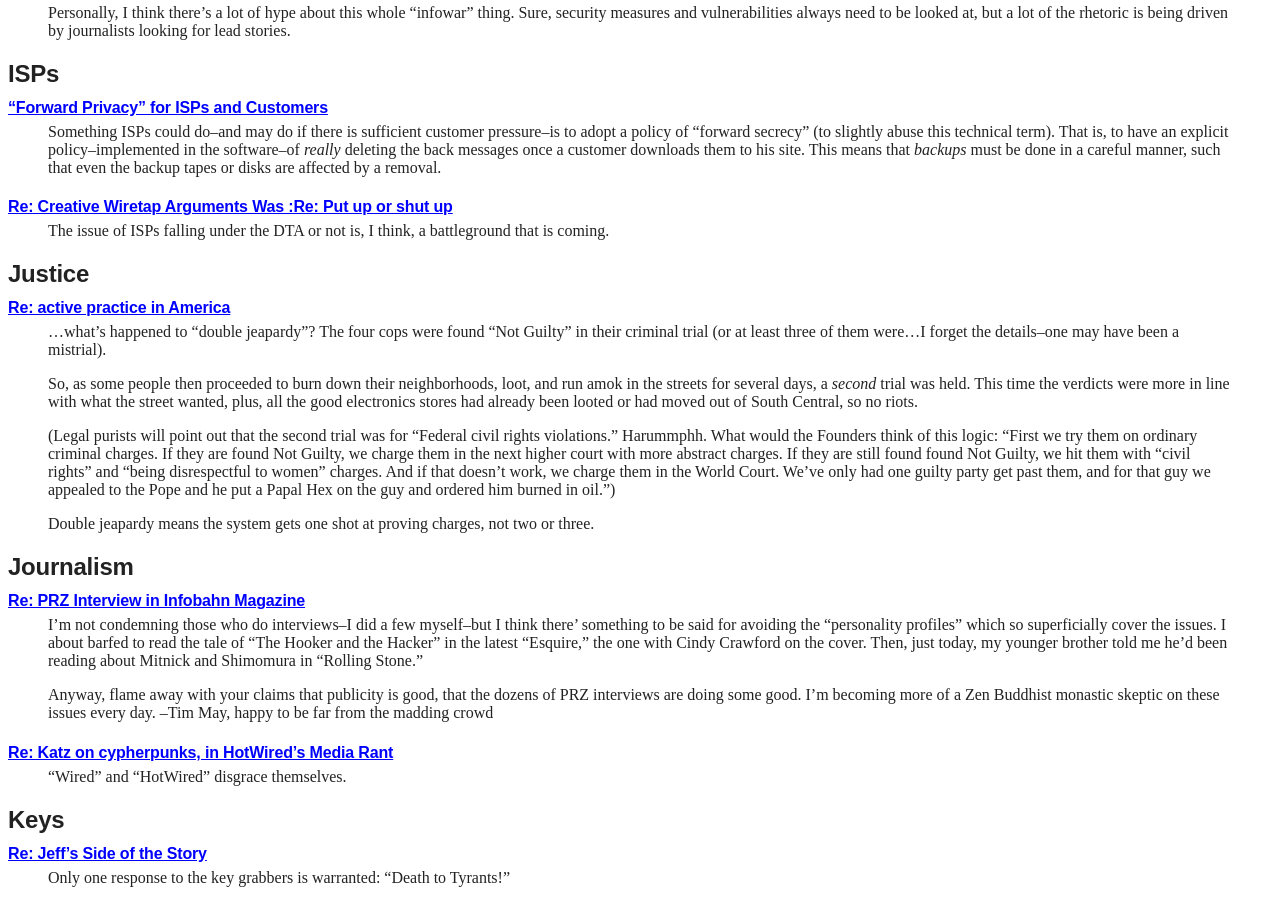
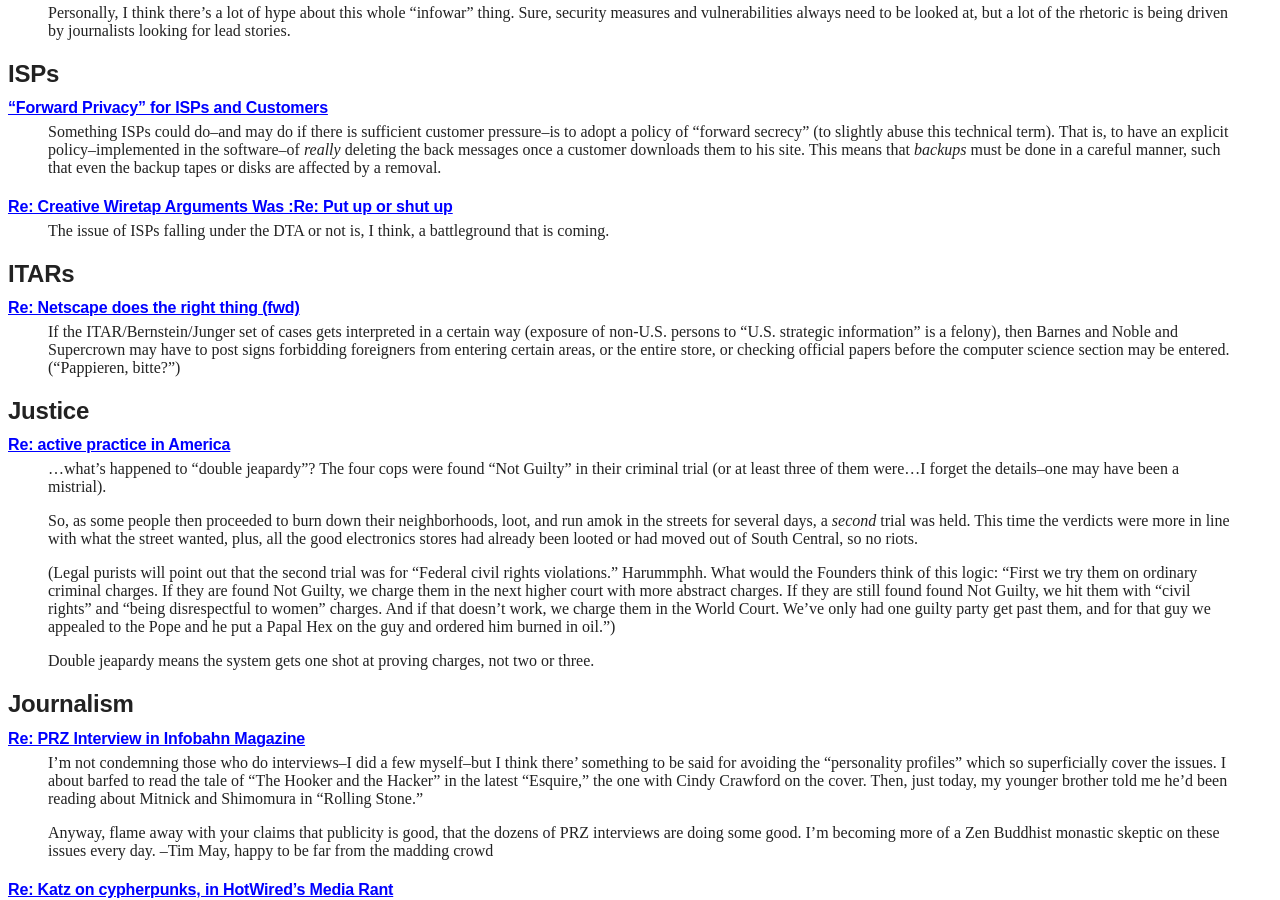
Before and after one commit to wakgill/deryk, a Jekyll site: the page built from tcm.md, in a window 1280 px wide and 900 px high, scrolled down 11687 px. Built offline with Jekyll 4.4.1, drawn with Linux system fonts in a browser that asks for light colours.

Commit message:
Update tcm.md

```diff
--- a/tcm.md
+++ b/tcm.md
@@ -956,6 +956,16 @@ manner, such that even the backup tapes or disks are affected by a removal.
 
 >The issue of ISPs falling under the DTA or not is, I think, a battleground
 that is coming.
+
+## ITARs
+
+#### [Re: Netscape does the right thing (fwd)](http://mailing-list-archive.cryptoanarchy.wiki/archive/1996/10/651f9337bb48dc2ca85ca3805c9936fa577aa3704925da9be51c10ba6f8b7056/)
+
+>If the ITAR/Bernstein/Junger set of cases gets interpreted in a certain way
+(exposure of non-U.S. persons to "U.S. strategic information" is a felony),
+then Barnes and Noble and Supercrown may have to post signs forbidding
+foreigners from entering certain areas, or the entire store, or checking
+official papers before the computer science section may be entered. ("Pappieren, bitte?")
 
 ## Justice
 
```
